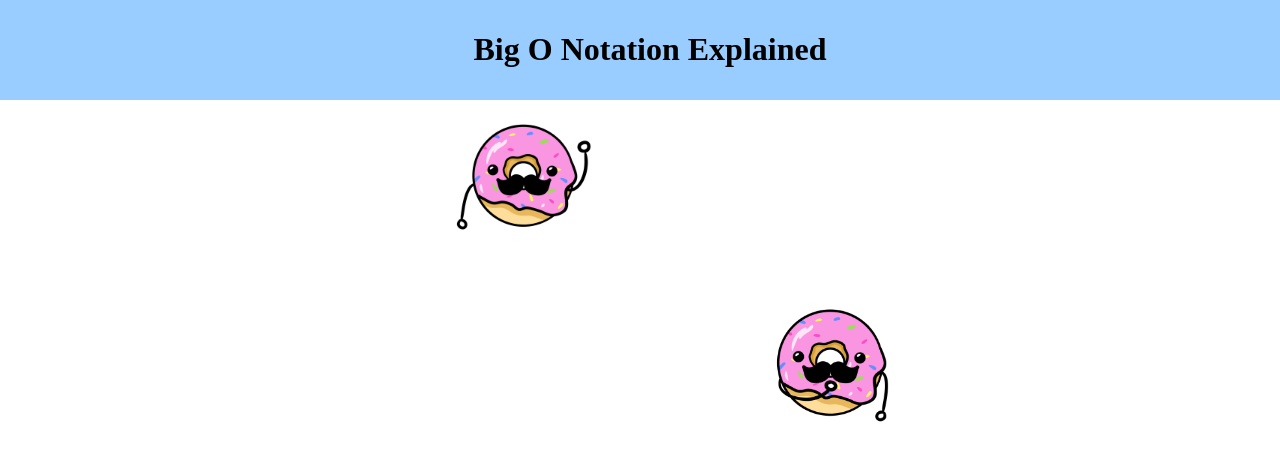
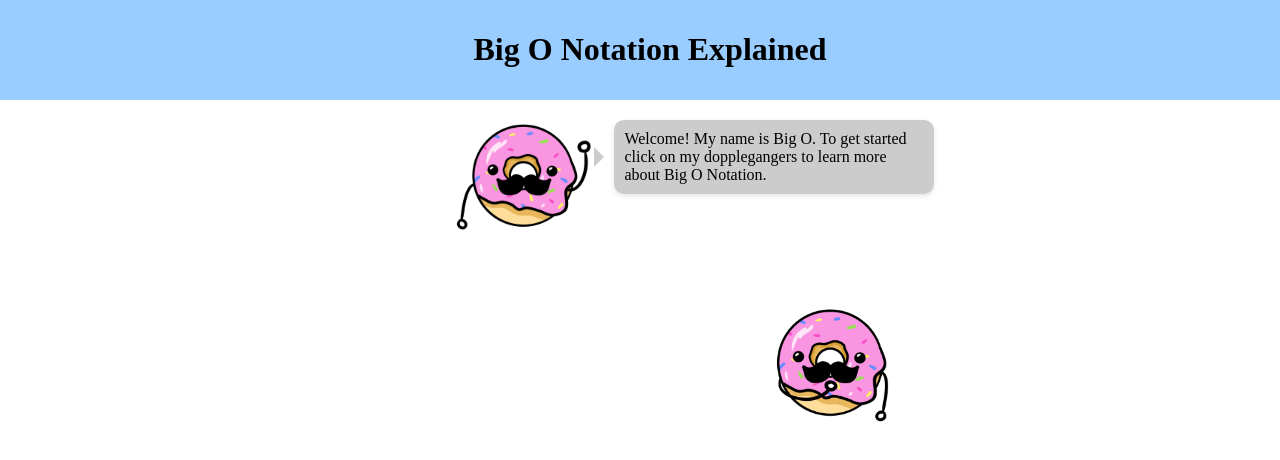
Before and after one commit to anmarkova2223/Big-O-Explained, a SvelteKit app: page / in a window 1280 px wide. Shown: the top 460 px of the page. Built offline with nearby package versions, Linux system fonts and the light colour scheme.

Commit message:
Adjusting speech bubbles for each specific donut -> add hovering and click responses

```diff
--- a/src/components/App.svelte
+++ b/src/components/App.svelte
@@ -125,16 +125,27 @@
   </div>
 
   {#each donuts as { src, top, left, width, hovered, clicked }, index}
+    {#if index === 0}
+        <div class="speech-bubble" style={`top: ${top + 20}px; left: 48%;`}>
+          Welcome! My name is Big O. To get started click on my dopplegangers to learn more about Big O Notation.
+        </div>
+      {/if}
     {#if hovered}
-      <div class="speech-bubble" style={`top: ${top + 20}px; left: ${left + width}px;`}>
-        Hovered!
-      </div>
+      {#if index === 1}
+        <div class="speech-bubble" style={`top: ${top + 20}px; left: 71%;`}>
+          What is Big O Notation? Why is it important?
+        </div>
+      {/if}
+      <!-- Add more conditions for other donuts if needed -->
     {/if}
 
     {#if clicked}
-      <div class="speech-bubble" style={`top: ${top + 20}px; left: ${left + width}px;`}>
-        Clicked!
-      </div>
+      {#if index === 1}
+        <div class="speech-bubble" style={`top: ${top + 20}px; left: ${left + width}px;`}>
+          Clicked Donut 2!
+        </div>
+      {/if}
+      <!-- Add more conditions for other donuts if needed -->
     {/if}
     <img class="donut"
       src={src}
```
